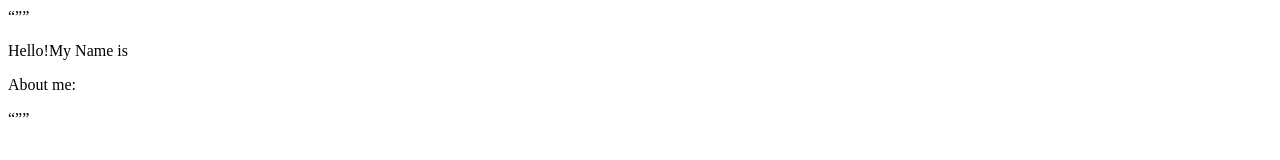
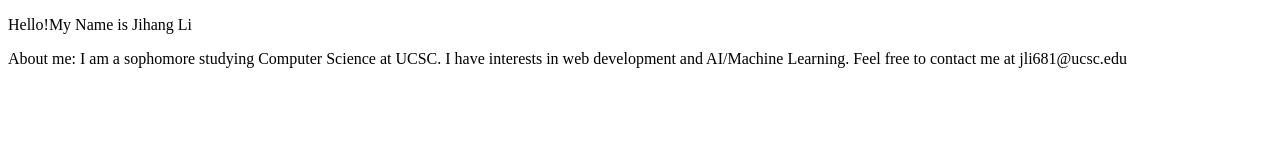
Before and after one commit to JihangLi1121/website, a plain HTML site: page index.html in a window 1280 px wide. Drawn offline with Linux system fonts and the light colour scheme.

Commit message:
editing index.html, adding personal information

```diff
--- a/index.html
+++ b/index.html
@@ -1,12 +1,12 @@
-“””
 <!doctype html>
 <html>
-<head>
-<title>My Personal Website</title>
-</head>
-<body>
-<p>Hello!My Name is</p>
-<p>About me: </p>
-</body>
+    <head>
+        <title>My Personal Website</title>
+    </head>
+    <body>
+        <p>Hello!My Name is Jihang Li</p>
+        <p>About me: I am a sophomore studying Computer Science at UCSC. I have interests in web development and AI/Machine Learning.
+           Feel free to contact me at jli681@ucsc.edu
+        </p>
+    </body>
 </html>
-“””
```
